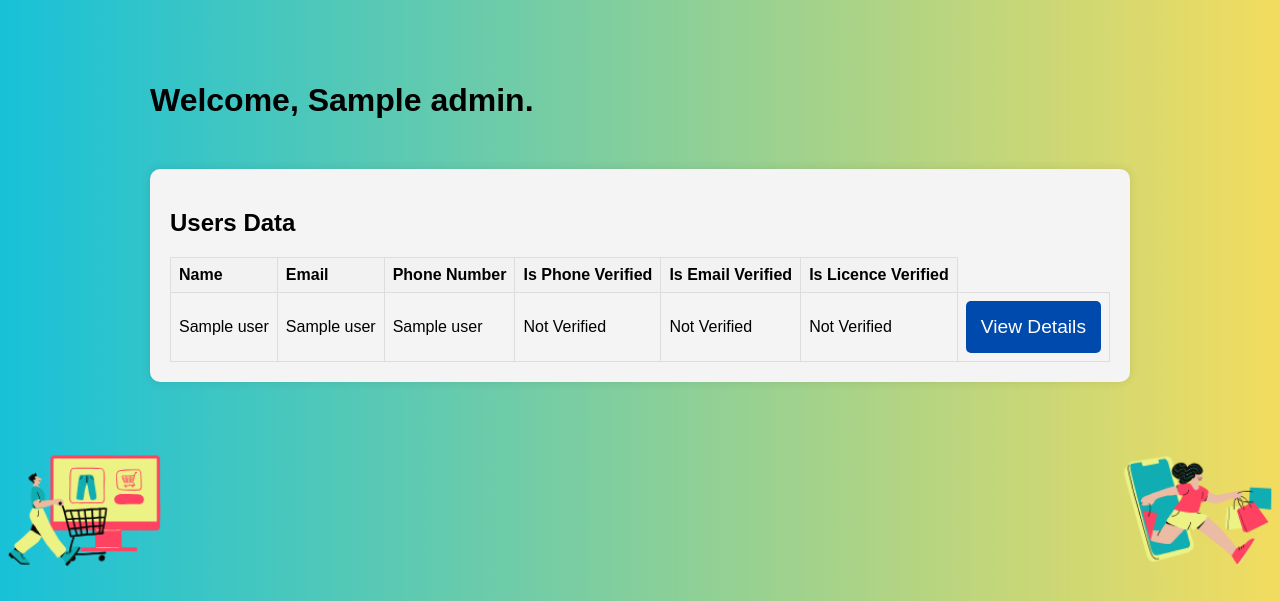
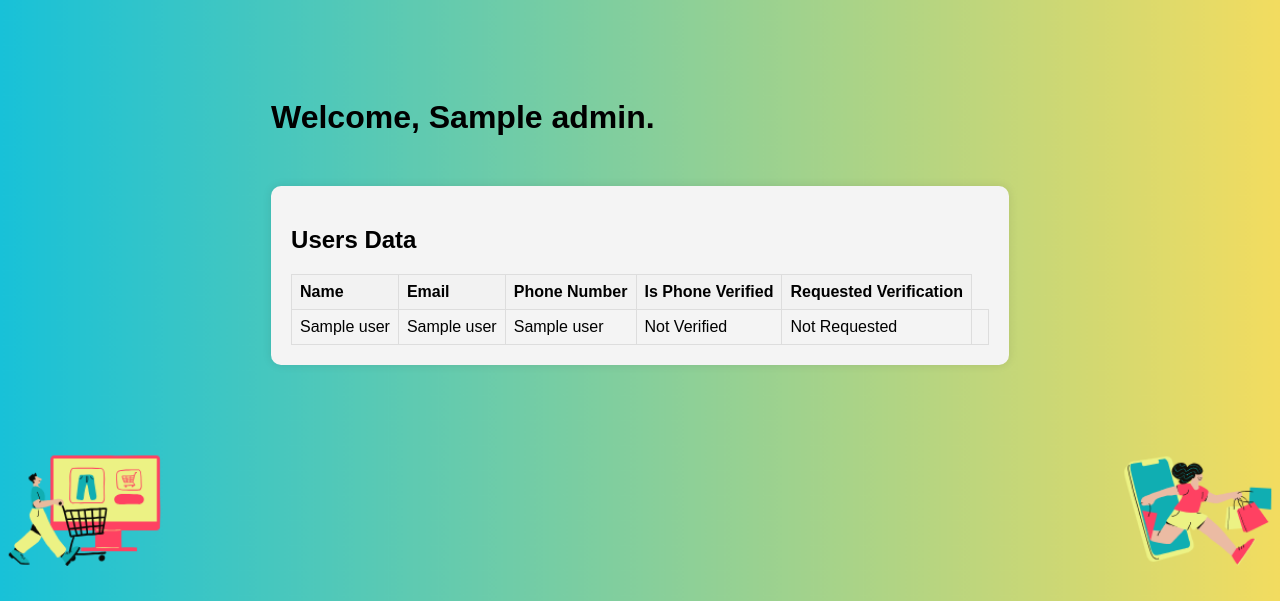
Before and after one commit to kelvin-kahuho/Opiniohive, a Flask app: template templates/admin_dashboard.html in a window 1280 px wide. Shown: the part 154-755 px from the top of the page. Run offline with Flask 3, Linux system fonts and the light colour scheme; the template is opened without the code that fills it: most values are stand-ins (such as "Sample title", 1, 10 or a date in 2020).

Commit message:
Removed irrelevant information from the dashboard

```diff
--- a/templates/admin_dashboard.html
+++ b/templates/admin_dashboard.html
@@ -13,8 +13,7 @@
                     <th>Email</th>
                     <th>Phone Number</th>
                     <th>Is Phone Verified</th>
-                    <th>Is Email Verified</th>
-                    <th>Is Licence Verified</th>
+                    <th>Requested Verification</th>
                 </tr>
             </thead>
             <tbody>
@@ -24,13 +23,18 @@
                         <td>{{ user[2] }}</td>
                         <td>{{ user[3] }}</td>
                         <td>{% if user[5] == 1 %} Verified {% else %} Not Verified {% endif %}</td>
-                        <td>{% if user[6] == 1 %} Verified {% else %} Not Verified {% endif %}</td>
-                        <td>{% if user[9] == 1 %} Verified {% else %} Not Verified {% endif %}</td>
+                        <td>{% if user[7] == 1 %} Requested {% else %} Not Requested {% endif %}</td>
 
                         <td>
-                            <form action="{{ url_for('view_user_details', user_id=user[0]) }}" method="get">
-                                <button class="button" type="submit">View Details</button>
+                            {% if user[5] == 0 %}
+                            <form action="{{ url_for('verify_user', user_id=user[0]) }}" method="post">
+                                <button class="button" type="submit">Verify User</button>
                             </form>
+                            {% elif user[5] == 1 %}
+                                <!-- Display non-clickable button for verified license -->
+                                <button class="verified-button" type="button" disabled>User Verified!</button>
+                            {% endif %}
+
                         </td>
                     </tr>
                 {% endfor %}
```
